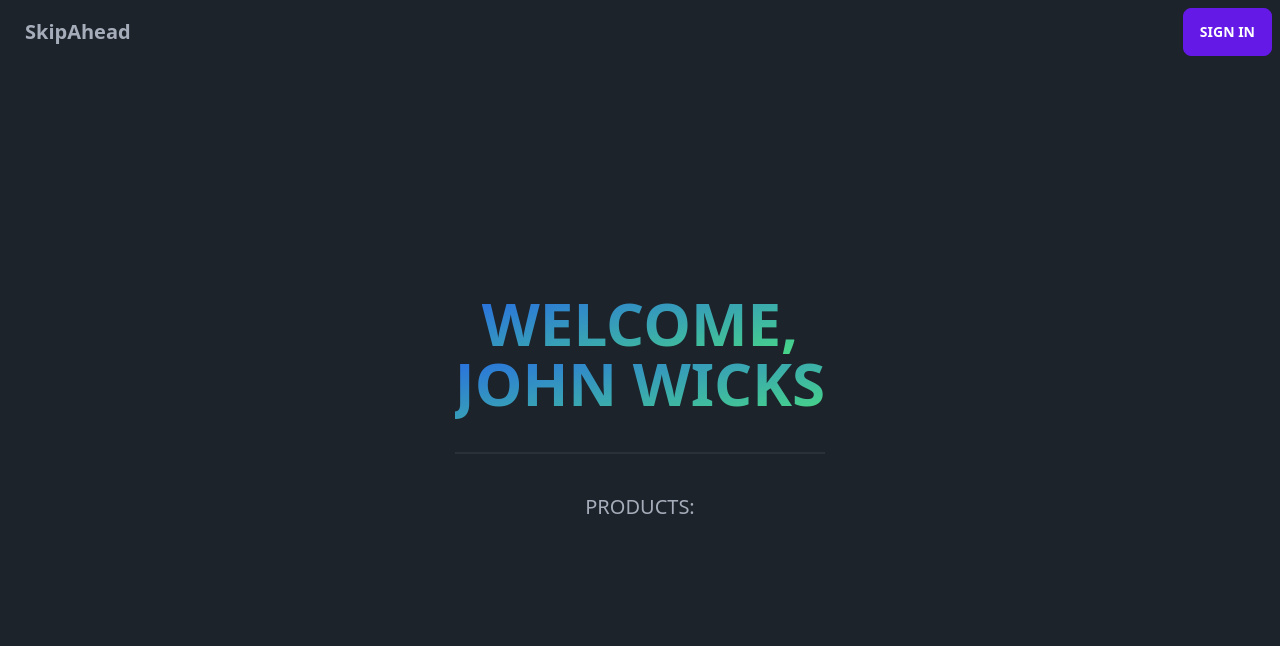
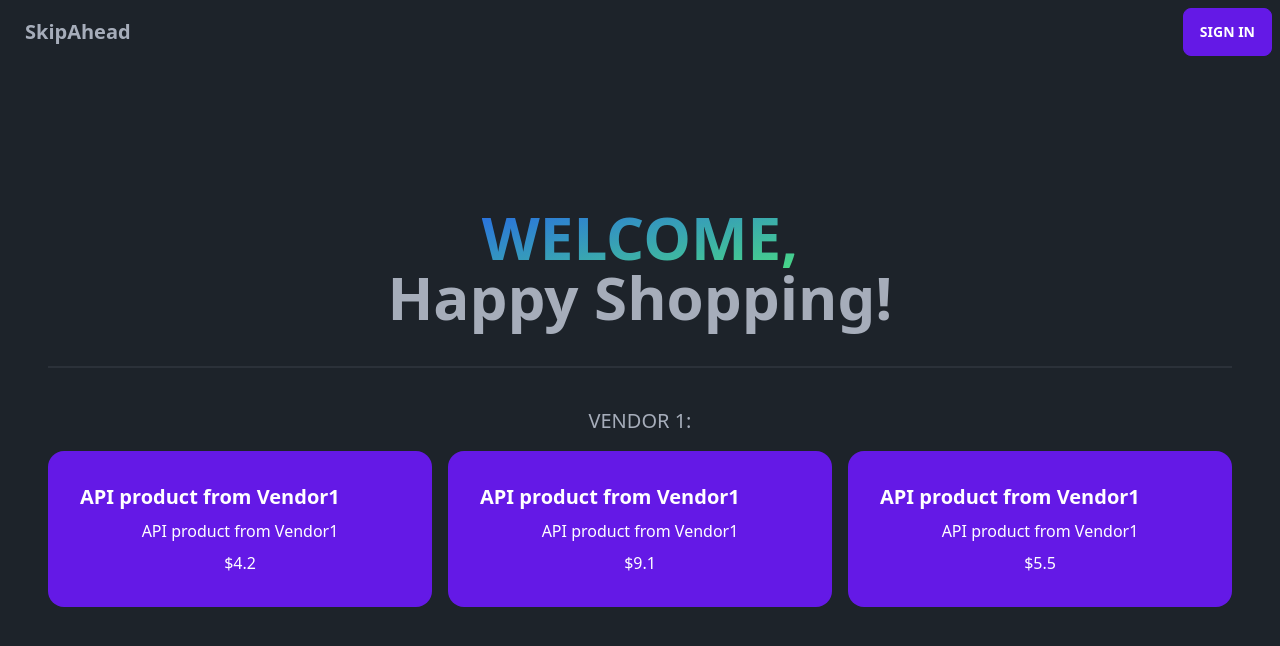
Before and after one commit to CloutOps/SkipAhead, a Next.js app: page /customer in a window 1280 px wide. Shown: the top 646 px of the page. Built offline with nearby package versions, Linux system fonts and the light colour scheme; no server answers.

Commit message:
customer cards

```diff
--- a/app/customer/page.tsx
+++ b/app/customer/page.tsx
@@ -1,16 +1,52 @@
+import ProductCard from "../_components/ProductCardVendor";
+import { Product } from "../types";
+
+
+export const dynamic = "force-dynamic";
+export const revalidate = 0;
+export const fetchCache = "force-no-store";
+
 export default function Home() {
+  const products: Product[] = [
+    {
+      id: 1,
+      title: "API product from Vendor1",
+      description: "API product from Vendor1",
+      price: 4.2,
+    },
+    {
+      id: 2,
+      title: "API product from Vendor1",
+      description: "API product from Vendor1",
+      price: 9.1,
+    },
+    // third product
+    {
+      id: 3,
+      title: "API product from Vendor1",
+      description: "API product from Vendor1",
+      price: 5.5,
+    }
+  ];
+
     return (
       <main className="flex flex-col text-center items-center justify-center px-4 py-16 gap-4">
         <h1 className="text-3xl sm:text-6xl font-bold">
           <span className="bg-gradient-to-br from-blue-600 to-green-400 bg-clip-text text-transparent box-decoration-clone">
-            WELCOME,<br/>JOHN WICKS
+            WELCOME,
           </span>
+          <br/>Happy Shopping!
         </h1>
 
         <div className="divider"></div>
 
-        <p className="text-xl">PRODUCTS:</p>
+        <p className="text-xl">VENDOR 1:</p>
 
+        <div className="flex flex-row flex-wrap items-center justify-center gap-4">
+          {products.map((product) => {
+            return <ProductCard key={product.id} {...product} />;
+          })}
+        </div>
       </main>
     );
   }
```
